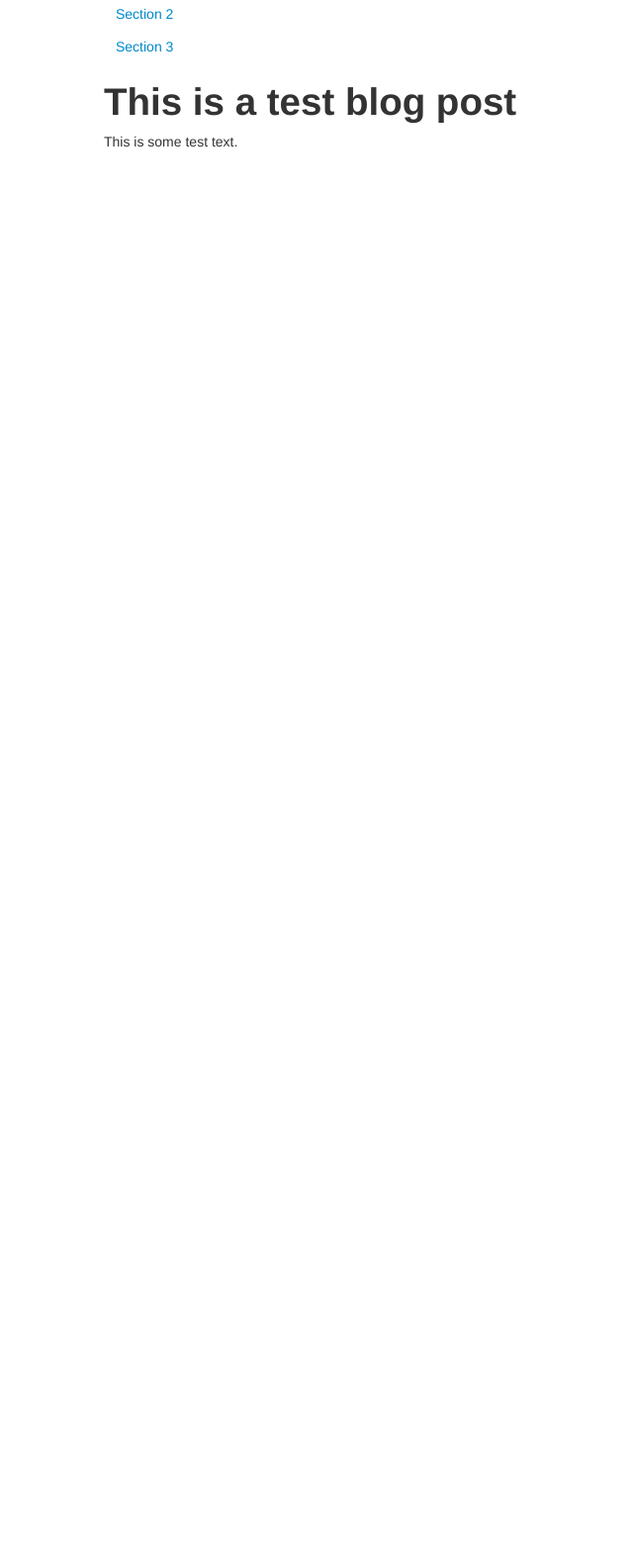
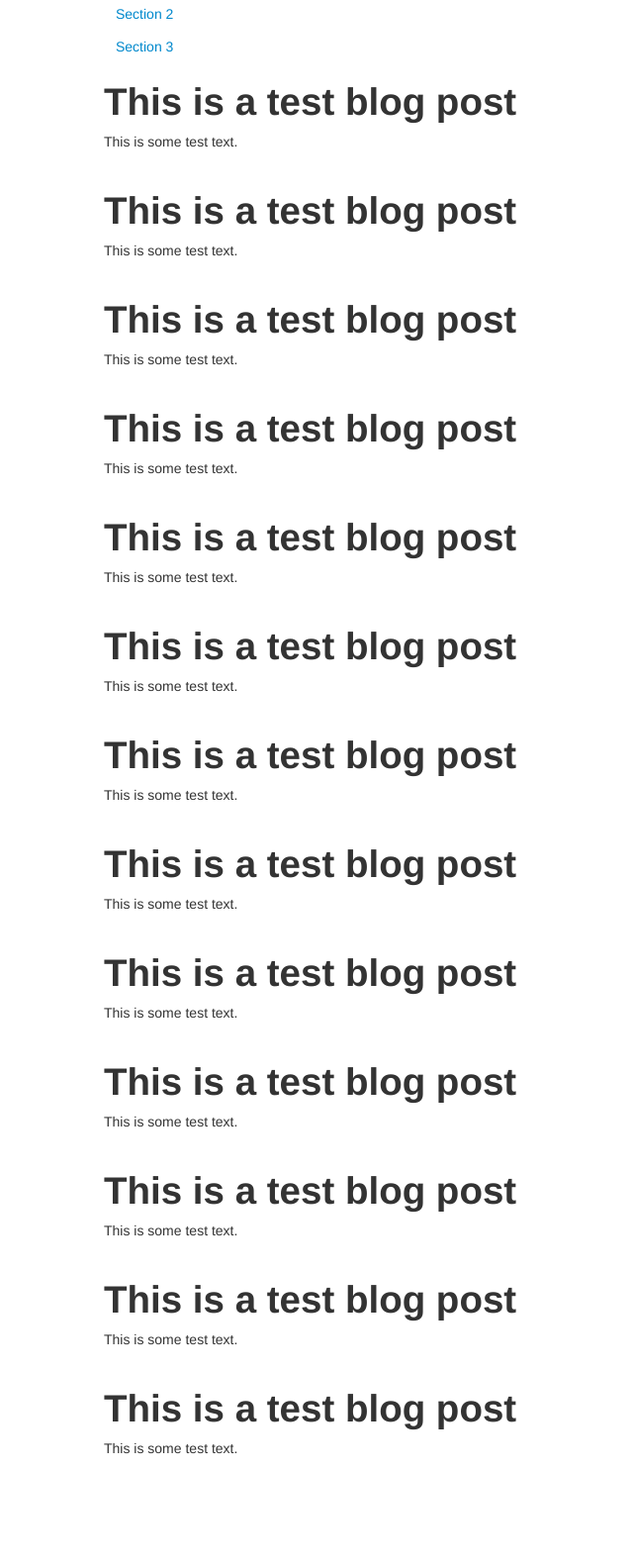
Before and after one commit to jneich/blog, a Flask app: page /blog in a window 1440 px wide. Shown: the part 378-1961 px from the top of the page at 99% size, without its empty margins (0-640 px from the left). Before the commit the page ends 527 px from the top, so only its background shows below. Run offline with Flask 2, Linux system fonts and the light colour scheme.

```diff
--- a/app/templates/blog.html
+++ b/app/templates/blog.html
@@ -31,6 +31,44 @@
       <div class="col-sm-9">
         <h1> This is a test blog post </h1>
         <p> This is some test text. </p>
+        <br>
+        <h1> This is a test blog post </h1>
+        <p> This is some test text. </p>
+        <br>
+        <h1> This is a test blog post </h1>
+        <p> This is some test text. </p>
+        <br>
+        <h1> This is a test blog post </h1>
+        <p> This is some test text. </p>
+        <br>
+        <h1> This is a test blog post </h1>
+        <p> This is some test text. </p>
+        <br>
+        <h1> This is a test blog post </h1>
+        <p> This is some test text. </p>
+        <br>
+        <h1> This is a test blog post </h1>
+        <p> This is some test text. </p>
+        <br>
+        <h1> This is a test blog post </h1>
+        <p> This is some test text. </p>
+        <br>
+        <h1> This is a test blog post </h1>
+        <p> This is some test text. </p>
+        <br>
+        <h1> This is a test blog post </h1>
+        <p> This is some test text. </p>
+        <br>
+        <h1> This is a test blog post </h1>
+        <p> This is some test text. </p>
+        <br>
+        <h1> This is a test blog post </h1>
+        <p> This is some test text. </p>
+        <br>
+        <h1> This is a test blog post </h1>
+        <p> This is some test text. </p>
+        <br>
+
       </div>
     </div>
   </div>
```
